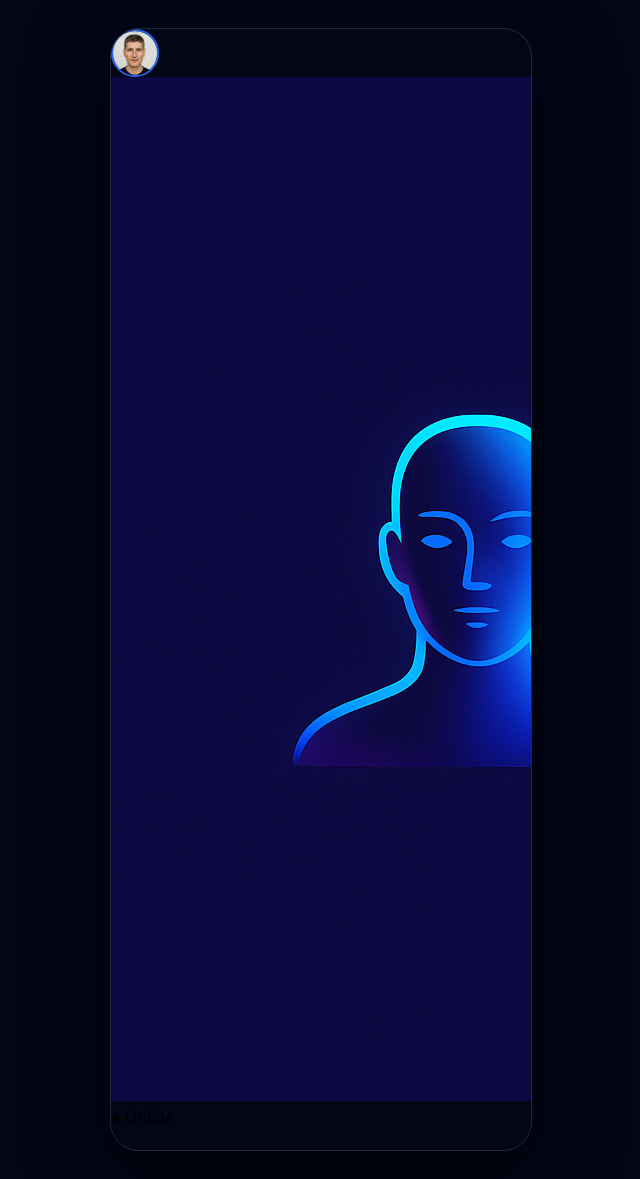
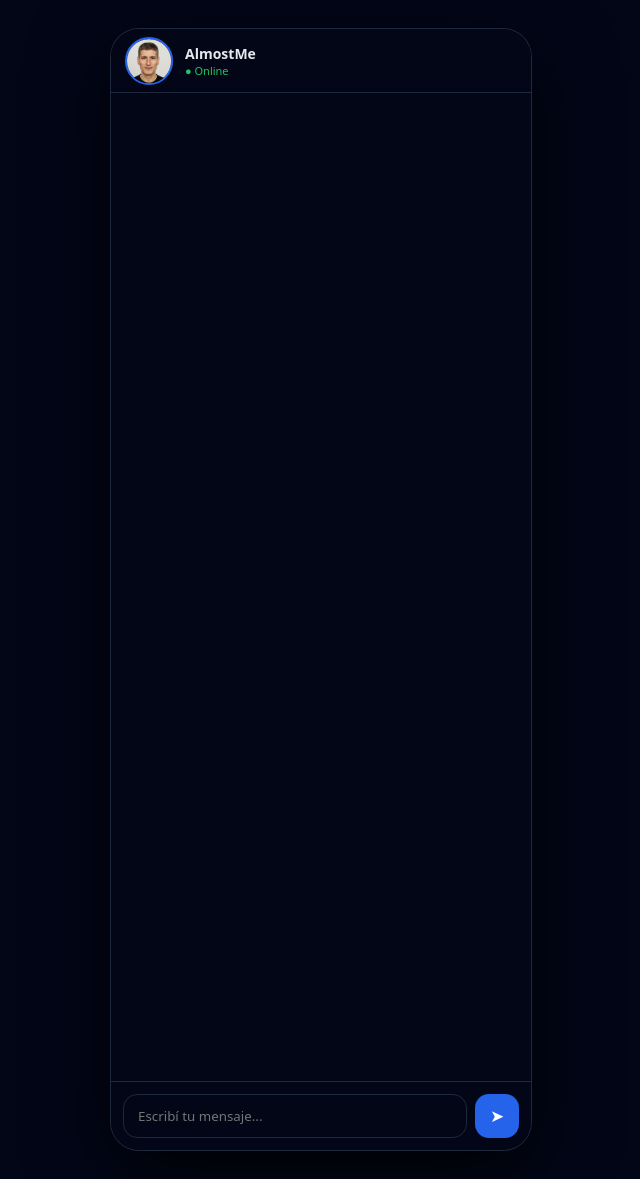
Before and after one commit to jspoleti66/AlmostMe, a Flask app: page / in a window 1280 px wide. Shown: the whole page, without its empty margins (319-959 px from the left). Run offline with Flask 3, Linux system fonts and the light colour scheme.

Commit message:
Update index.html

```diff
--- a/templates/index.html
+++ b/templates/index.html
@@ -2,6 +2,7 @@
 <html lang="es">
 
 <head>
+
   <meta charset="UTF-8">
   <meta name="viewport" content="width=device-width, initial-scale=1.0">
 
@@ -9,30 +10,45 @@
 
   <link rel="stylesheet" href="/static/style.css">
   <link rel="icon" href="/static/favicon.ico">
+
 </head>
+
 
 <body>
 
+
   <div class="app">
 
-    <!-- HEADER -->
-    <header class="top-bar">
 
-      <div class="brand">
+    <!-- ===============================
+         HEADER
+    =============================== -->
 
-        <!-- AVATAR -->
-        <div class="avatar-container" id="avatarBox">
-          <img
-            src="/static/avatar.jpg"
-            alt="AlmostMe"
-            class="avatar"
-            id="avatar"
-          >
+    <header class="header">
+
+      <!-- Avatar -->
+
+      <div id="avatarBox" class="avatar-container">
+
+        <img
+          src="/static/avatar.jpg"
+          class="avatar"
+          alt="Avatar AlmostMe"
+        >
+
+      </div>
+
+
+      <!-- Status -->
+
+      <div class="status">
+
+        <div class="status-name">
+          AlmostMe
         </div>
 
-        <div class="brand-info">
-          <img src="/static/logo.png" class="logo">
-          <span class="status">● Online</span>
+        <div class="status-online">
+          ● Online
         </div>
 
       </div>
@@ -40,12 +56,25 @@
     </header>
 
 
-    <!-- CHAT -->
-    <main id="chat" class="chat"></main>
+    <!-- ===============================
+         CHAT
+    =============================== -->
+
+    <main
+      id="chat"
+      class="chat"
+    ></main>
 
 
-    <!-- INPUT -->
-    <form id="form" class="input-area">
+    <!-- ===============================
+         INPUT
+    =============================== -->
+
+    <form
+      id="form"
+      class="input-area"
+      autocomplete="off"
+    >
 
       <input
         id="input"
@@ -61,9 +90,17 @@
 
     </form>
 
+
   </div>
+
+
+  <!-- ===============================
+       SCRIPT
+  =============================== -->
 
   <script src="/static/script.js"></script>
 
+
 </body>
+
 </html>
```
